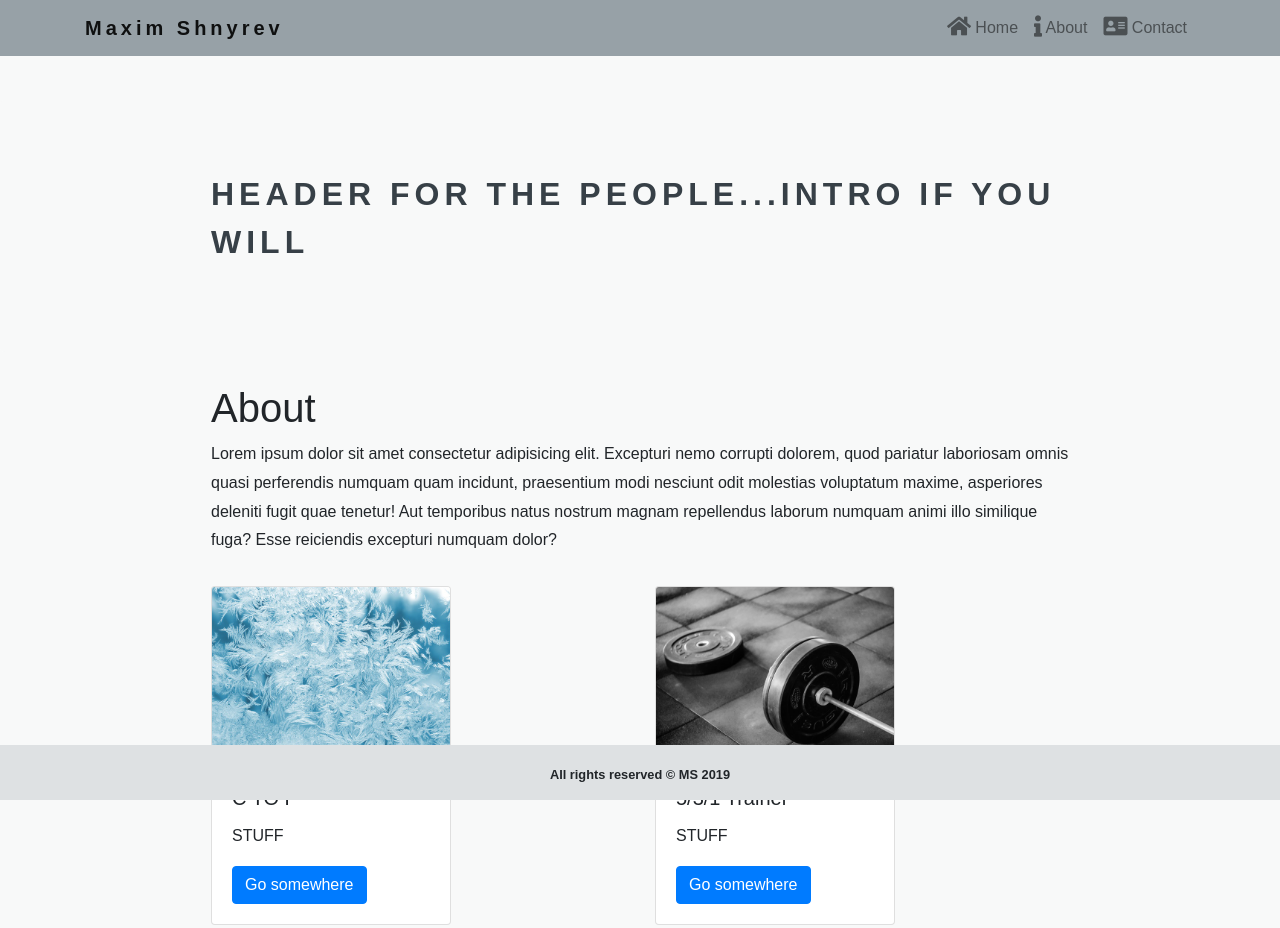
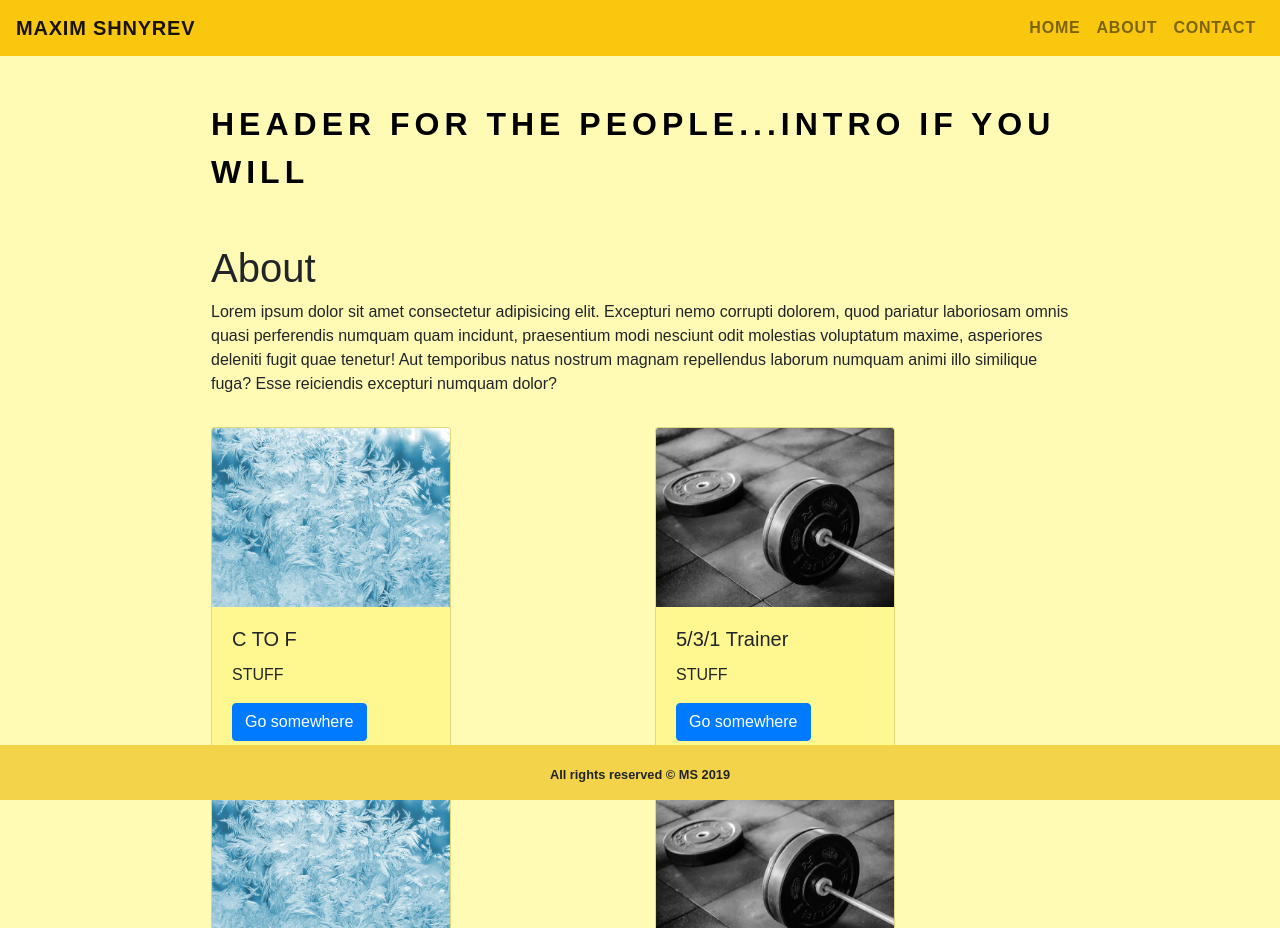
Before and after one commit to AppleLock/portfolio, a plain HTML site: page index.html in a window 1280 px wide. Shown: the top 928 px of the page. Drawn offline with nearby package versions, Linux system fonts and the light colour scheme.

Commit message:
style changes

```diff
--- a/css/styles.css
+++ b/css/styles.css
@@ -2,9 +2,9 @@ body{
     font-family: Arial, Helvetica, sans-serif;
     padding: 50px 0px 0px 0px;
     z-index: 0;
-    background: #f8f9f9;
     margin-top: 50px;
     margin-bottom: 100px;
+    background: rgb(255, 250, 180);
 }
 
 .row{
@@ -18,34 +18,41 @@ body{
 }
 
 .navbar-light {
-    background-color: #97a1a7;
+    background-color: #F9C80e;
 }
 
+#sideNav .navbar-nav .nav-link{
+    font-weight: 800;
+    letter-spacing: .05rem;
+    text-transform: uppercase;
+}
 .navbar-brand{
-    font-weight: 600;
-    letter-spacing: 4px;
+    font-weight: 800;
+    letter-spacing: .05rem;
+    text-transform: uppercase;
 }
 
 .jumbotron {
     text-transform: uppercase;
     font-weight: 800;
+    padding: 0;
     letter-spacing: 5px;
-    padding: 70px 30px;
-    background: #f8f9f9;
-    color:  #374047;
+    background: rgb(255, 250, 180);
+    color: black;
 }
 
 #projects .card{
     margin-top: 15px;
+    background-color: rgb(255, 248, 144);
 }
 
 main{
-    line-height: 1.8em;
+
 }
 
 .footer
 {
-    background-color: #dee1e3;
+    background-color: #F3D34A;
     font-weight: bold;
     font-size: 0.8em;
     padding-top: 20px;
--- a/index.html
+++ b/index.html
@@ -14,42 +14,37 @@
 
     <link rel="stylesheet" href="css/styles.css">
 
-
-
     <title>Portfolio</title>
 </head>
 <body>
-
-    <nav class="navbar navbar-light navbar-expand-sm fixed-top">
-        <div class="container">
+    <nav class="navbar navbar-light navbar-expand-md fixed-top" id="sideNav">
             <a class="navbar-brand" href="#">Maxim Shnyrev</a>
             <button class="navbar-toggler ml-auto" type="button" data-toggle="collapse" data-target="#Navbar">
-                    <span class="navbar-toggler-icon">
-                        </span>
+                    <span class="navbar-toggler-icon"></span>
             </button>
             <div class="collapse navbar-collapse" id="Navbar">
                 <!--d-flex justify-content-end if you want to move to the right-->
                 <ul class="navbar-nav ml-auto">
-                    <li class="nav-item"><a class="nav-link" href="#"><span class="fa fa-home fa-lg"></span> Home</a></li>
 
-                    <li class="nav-item"><a class="nav-link" href="#"><span class="fa fa-info fa-lg"></span> About</a></li>
+                    <!-- <span class="fa fa-home fa-lg"></span -->
+                    <li class="nav-item"><a class="nav-link" href="#">Home</a></li>
 
-                    <li class="nav-item"><a class="nav-link" href="#"><span class="fa fa-address-card fa-lg"></span> Contact</a></li>
+                    <!-- <span class="fa fa-info fa-lg"></span> -->
+                    <li class="nav-item"><a class="nav-link" href="#"> About</a></li>
+
+                    <!-- <span class="fa fa-address-card fa-lg"></span> -->
+                    <li class="nav-item"><a class="nav-link" href="#"> Contact</a></li>
                 </ul>
             </div>
-        </div>
-
     </nav>
-
     <header class ="jumbotron">
         <div class="container">
          <div class="row row-header">
-             <div class="col-sm-12">
+             <div class="col-12">
                 <p> Header for the people...Intro if you will</p>
              </div>
          </div>
         </div>
-
     </header>
 
     <!-- main content -->
@@ -112,18 +107,14 @@
                         </div>
                      </div>
              </div>
-
             </div>
 
 
             <div id="contact">
 
             </div>
-
         </div>
-
     </main>
-
     <!-- Footer class -->
     <footer class="footer fixed-bottom">
         <div class="container">
@@ -134,15 +125,9 @@
             </div>
         </div>
     </footer>
-
-
-
-
-
     <!-- Bootstrap JS added for functionality purposes -->
     <script src="https://code.jquery.com/jquery-3.3.1.slim.min.js" integrity="sha384-q8i/X+965DzO0rT7abK41JStQIAqVgRVzpbzo5smXKp4YfRvH+8abtTE1Pi6jizo" crossorigin="anonymous"></script>
     <script src="https://cdnjs.cloudflare.com/ajax/libs/popper.js/1.14.7/umd/popper.min.js" integrity="sha384-UO2eT0CpHqdSJQ6hJty5KVphtPhzWj9WO1clHTMGa3JDZwrnQq4sF86dIHNDz0W1" crossorigin="anonymous"></script>
     <script src="https://stackpath.bootstrapcdn.com/bootstrap/4.3.1/js/bootstrap.min.js" integrity="sha384-JjSmVgyd0p3pXB1rRibZUAYoIIy6OrQ6VrjIEaFf/nJGzIxFDsf4x0xIM+B07jRM" crossorigin="anonymous"></script>
-
 </body>
 </html>
```
Also changed, not shown: yellow.PNG (added).
